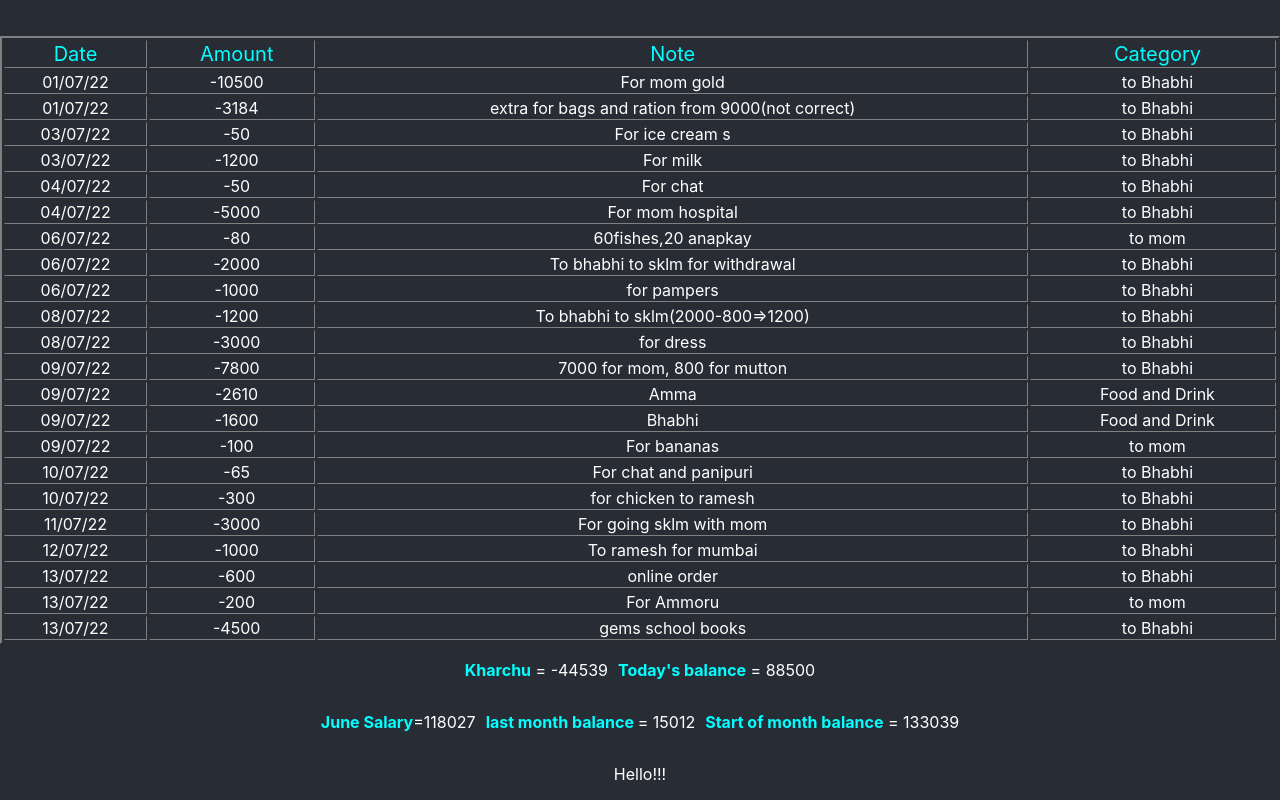
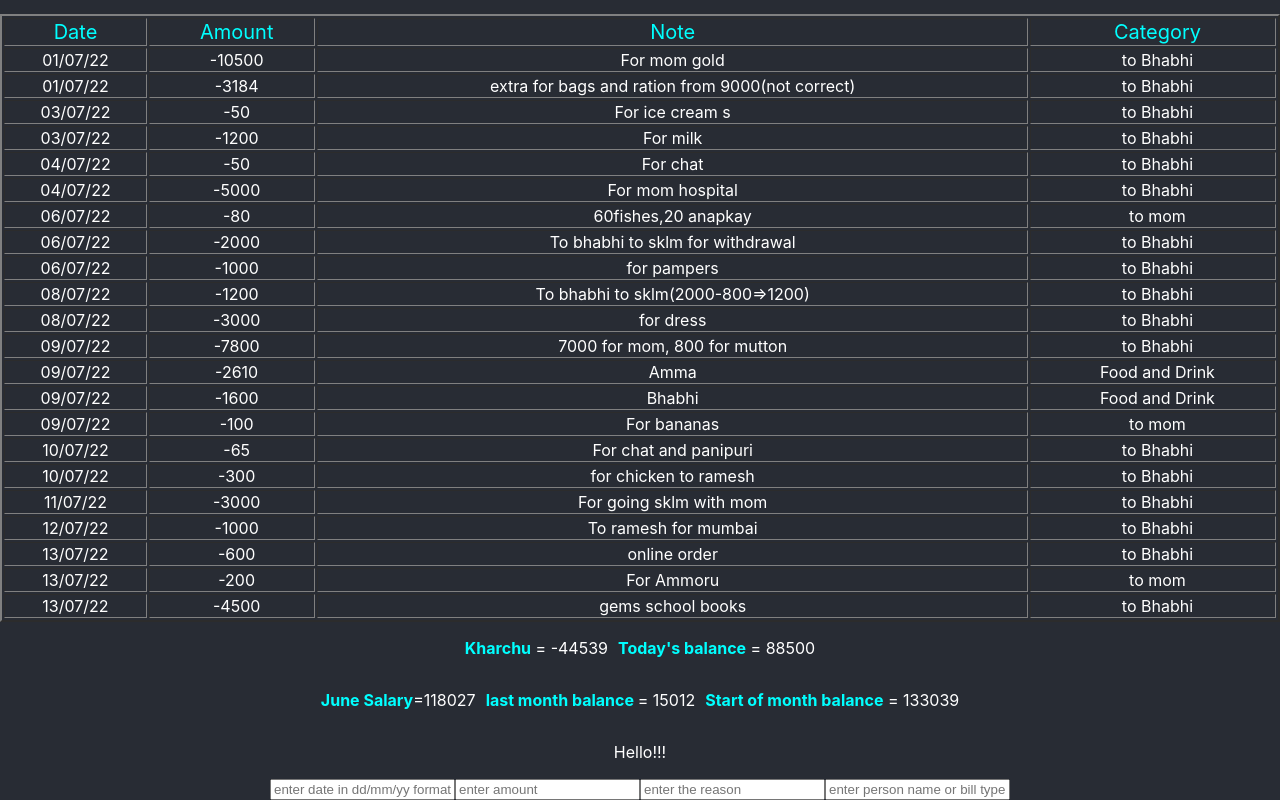
Before and after one commit to Perla-111/blnc1, a React (Create React App) app: page / in a window 1280 px wide. Built offline with nearby package versions, Linux system fonts and the light colour scheme.

Commit message:
added input fields

```diff
--- a/src/App.js
+++ b/src/App.js
@@ -1,4 +1,4 @@
-import React, { useEffect } from 'react';
+import React, { useEffect, useState } from 'react';
 import './App.css';
 import * as XLSX from 'xlsx';
 //import {datafile} from './data';
@@ -17,6 +17,11 @@ function App() {
   const [demo,setDemo]= React.useState(julyData);
   const [toggle,setToggle]= React.useState(false);
   const [kharchu,setKharchu] = React.useState(0);
+
+  const [date,setDate] = useState('');
+  const [amount,setAmount] = useState(0);
+  const [note,setNote] = useState('');
+  const [category,setCategory] = useState('');
 
 
 
@@ -107,6 +112,24 @@ function App() {
   return (
     <div className="App">
       <header className="App-header">
+        <div>
+        <input type='text'
+        placeholder='enter date in dd/mm/yy format'
+        onChange={(e)=>{setDate(e.target.value)}}
+        />
+        <input type='text'
+        placeholder='enter amount'
+        onChange={(e)=>{setAmount(e.target.value)}}
+        />
+        <input type='text'
+        placeholder='enter the reason'
+        onChange={(e)=>{setNote(e.target.value)}}
+        />
+        <input type='text'
+        placeholder='enter person name or bill type'
+        onChange={(e)=>{setCategory(e.target.value)}}
+        />
+        </div>
         <p
         onClick={()=>{
           if(!toggle){
```
